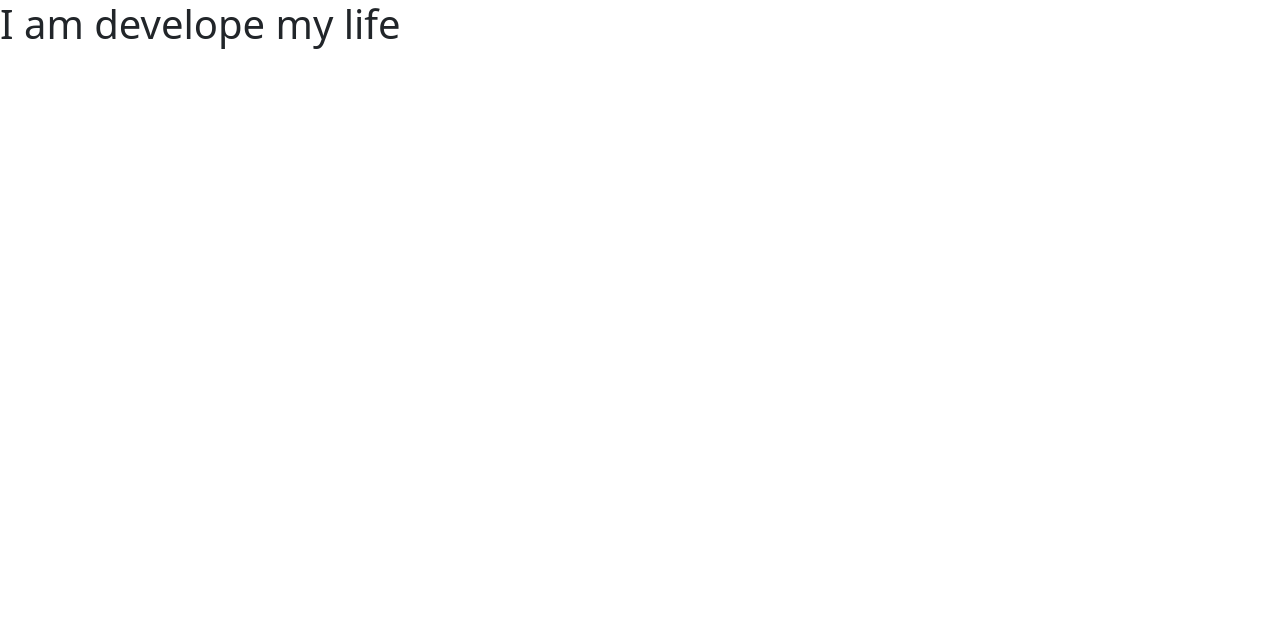
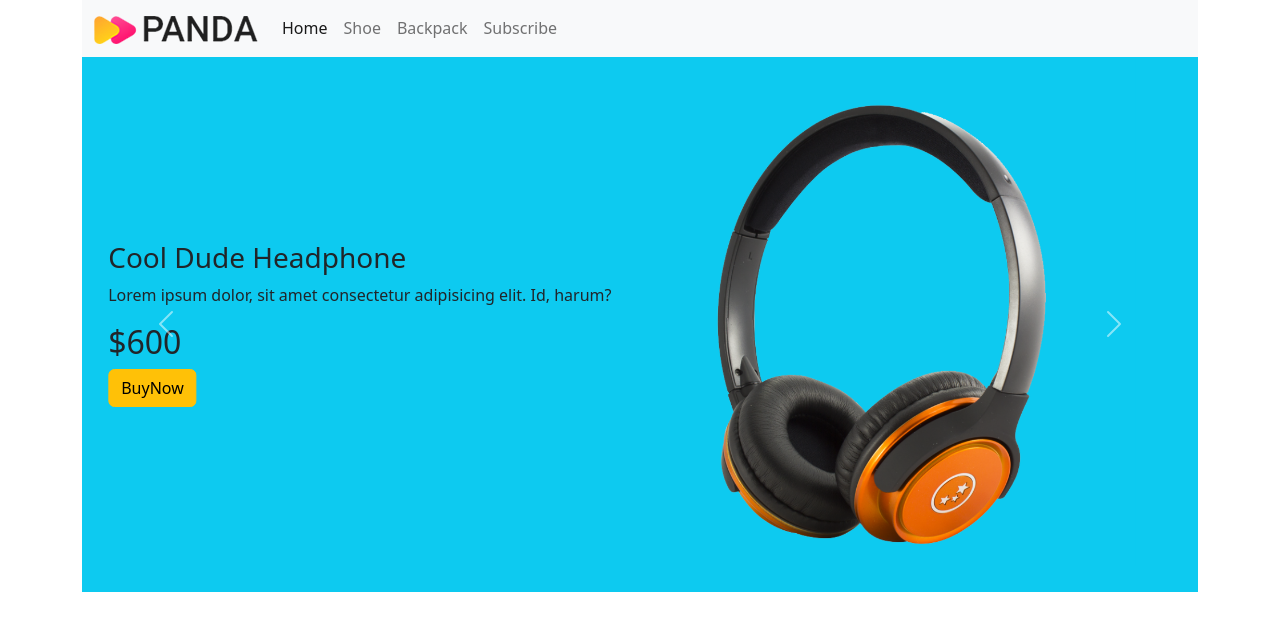
Before and after one commit to sajibingithub/new-panda, a plain HTML site: page index.html in a window 1280 px wide. Drawn offline with nearby package versions, Linux system fonts and the light colour scheme.

Commit message:
header section added

```diff
--- a/index.html
+++ b/index.html
@@ -10,7 +10,112 @@
     <link rel="stylesheet" href="style.css">
 </head>
 <body>
-    <h1>I am develope my life</h1>
+    <header class="container">
+        <nav>
+            <nav class="navbar navbar-expand-lg bg-light">
+                <div class="container">
+                  <a class="navbar-brand" href="#">
+                    <img src="images/logo.png" alt="">
+                  </a>
+                  <button class="navbar-toggler" type="button" data-bs-toggle="collapse" data-bs-target="#navbarNav" aria-controls="navbarNav" aria-expanded="false" aria-label="Toggle navigation">
+                    <span class="navbar-toggler-icon"></span>
+                  </button>
+                  <div class="collapse navbar-collapse" id="navbarNav">
+                    <ul class="navbar-nav">
+                      <li class="nav-item">
+                        <a class="nav-link active" aria-current="page" href="#">Home</a>
+                      </li>
+                      <li class="nav-item">
+                        <a class="nav-link" href="#">Shoe</a>
+                      </li>
+                      <li class="nav-item">
+                        <a class="nav-link" href="#">Backpack</a>
+                      </li>
+                      <li class="nav-item">
+                        <a class="nav-link" href="#">Subscribe</a>
+                      </li>
+
+                    </ul>
+                  </div>
+                </div>
+              </nav>
+        </nav>
+        <!-- slider start  -->
+        <section>
+            <div id="carouselExampleControls" class="carousel slide" data-bs-ride="carousel">
+                <div class="carousel-inner">
+                    <!-- single item 1 -->
+                  <div class="carousel-item active bg-info p-5">
+                    <div class="row ">
+                        <div class="col-7 d-flex align-items-center justify-content-center">
+                            <div>
+                                <h3>Cool Dude Headphone</h3>
+                            <p>Lorem ipsum dolor, sit amet consectetur adipisicing elit. Id, harum?</p>
+                            <h2>$600</h2>
+                            <div class="btn btn-warning">BuyNow</div>
+                            </div>
+                        </div>
+                        <div class="col-5">
+                            <img src="images/banner-images/headphone.png" class="d-block w-100" alt="...">
+                        </div>
+                    </div>
+                  </div>
+
+                  <!-- single item 2 -->
+                  <div class="carousel-item bg-info p-5">
+                   <div class="row">
+                    <div class="col-7 d-flex align-items-center justify-content-center">
+                        <div>
+                            <h3>Mega Lcd TV For Sports</h3>
+                            <p>Lorem ipsum dolor, sit amet consectetur adipisicing elit. Id, harum?</p>
+                            <h2>$600</h2>
+                            <div class="btn btn-warning">BuyNow</div>
+                        </div>
+                    </div>
+                    <div class="col-5">
+                        <img src="images/banner-images/tv.png" class="d-block w-100" alt="...">
+                    </div>
+                   </div>
+                  </div>
+
+                  <!-- single item 3 -->
+                  <div class="carousel-item bg-info p-5">
+                    <div class="row">
+                        <div class="col-7 d-flex align-items-center justify-content-center">
+                            <div>
+                                <h3>Mega Lcd TV For Sports</h3>
+                            <p>Lorem ipsum dolor, sit amet consectetur adipisicing elit. Id, harum?</p>
+                            <h2>$600</h2>
+                            <div class="btn btn-warning">BuyNow</div>
+                            </div>
+                        </div>
+                        <div class="col-5">
+                            <img src="images/banner-images/xbox.png" class="d-block w-100" alt="...">
+                        </div>
+                    </div>
+                  </div>
+                </div>
+
+                <button class="carousel-control-prev" type="button" data-bs-target="#carouselExampleControls" data-bs-slide="prev">
+                  <span class="carousel-control-prev-icon" aria-hidden="true"></span>
+                  <span class="visually-hidden">Previous</span>
+                </button>
+                <button class="carousel-control-next" type="button" data-bs-target="#carouselExampleControls" data-bs-slide="next">
+                  <span class="carousel-control-next-icon" aria-hidden="true"></span>
+                  <span class="visually-hidden">Next</span>
+                </button>
+              </div>
+        </section>
+        <!-- slider end -->
+    </header>
+    <main>
+        <!-- categories start  -->
+        <section class="mt-5">
+            <div class="container text-center">
+
+        </section>
+        <!-- categories end -->
+    </main>
 
 
     <script src="https://cdn.jsdelivr.net/npm/bootstrap@5.2.2/dist/js/bootstrap.bundle.min.js"></script>
```
